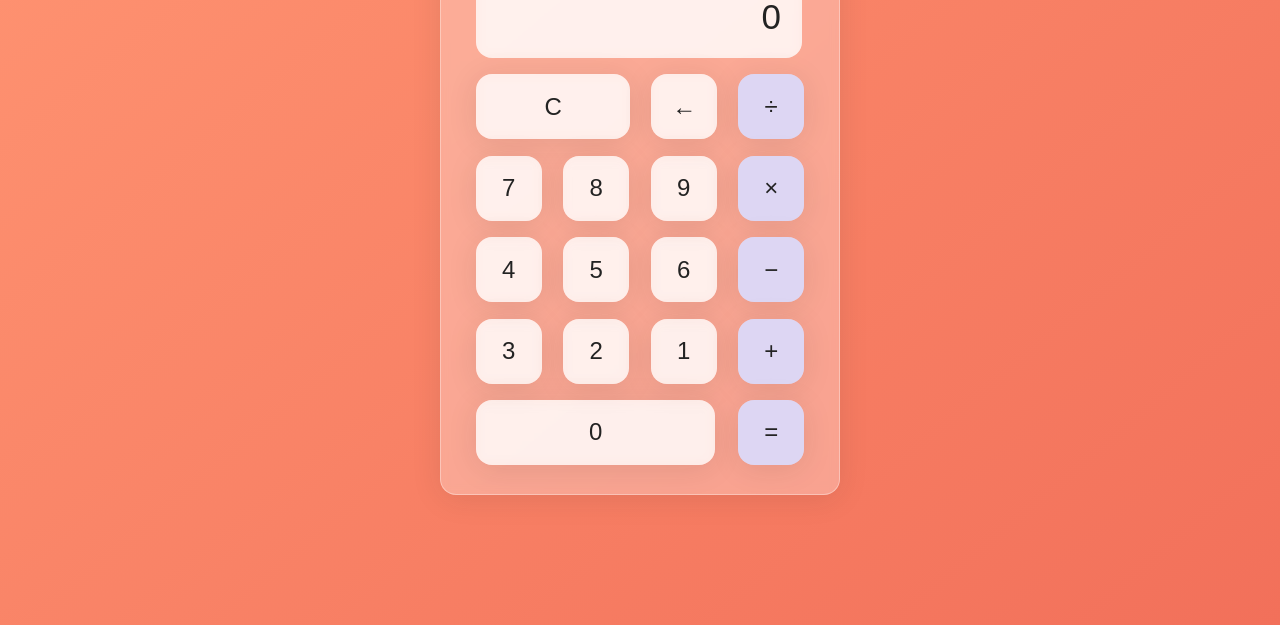
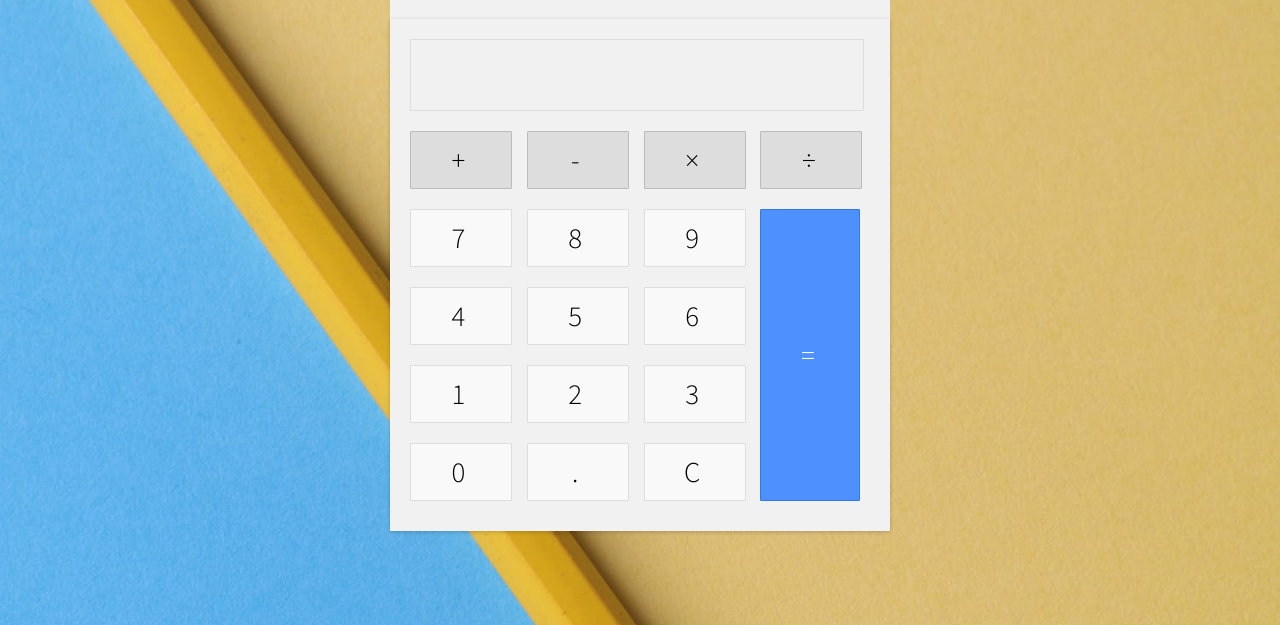
Before and after one commit to Harshitjoc/HTML-CSS-JAVASCRIPT, a plain HTML site: page Projects/Calculator Web App/index.html in a window 1280 px wide. Shown: the part 175-800 px from the top of the page. Drawn offline with Linux system fonts and the light colour scheme.

Commit message:
Modified Calculator WebApp

```diff
--- a/Projects/Calculator Web App/index.html
+++ b/Projects/Calculator Web App/index.html
@@ -6,85 +6,50 @@
     <meta http-equiv="X-UA-Compatible" content="IE=edge">
     <meta name="viewport" content="width=device-width, initial-scale=1.0">
     <link rel="stylesheet" href="style.css">
-    <title>Calculator by MaX1m!</title>
+    <link href='https://fonts.googleapis.com/css?family=Source+Sans+Pro:300' rel='stylesheet' type='text/css'>
+    <title>Calculator</title>
 </head>
 
 <body>
+    <div id="section">
+        <header>
+            <div>Calculator</div>
+        </header>
 
-    <div class="wrapper">
-        <section class="screen">
-            0
-        </section>
-
-        <section id="input" class="calc-buttons">
-            <div class="calc-button-row">
-                <button class="calc-button double">
-                    C
-                </button>
-                <button class="calc-button">
-                    &larr;
-                </button>
-                <button class="calc-button">
-                    &divide;
-                </button>
+        <div class="calculator">
+            <div class="input" id="input"></div>
+            <div class="buttons">
+                <div class="operators">
+                    <div>+</div>
+                    <div>-</div>
+                    <div>&times;</div>
+                    <div>&divide;</div>
+                </div>
+                <div class="leftPanel">
+                    <div class="numbers">
+                        <div>7</div>
+                        <div>8</div>
+                        <div>9</div>
+                    </div>
+                    <div class="numbers">
+                        <div>4</div>
+                        <div>5</div>
+                        <div>6</div>
+                    </div>
+                    <div class="numbers">
+                        <div>1</div>
+                        <div>2</div>
+                        <div>3</div>
+                    </div>
+                    <div class="numbers">
+                        <div>0</div>
+                        <div>.</div>
+                        <div id="clear">C</div>
+                    </div>
+                </div>
+                <div class="equal" id="result">=</div>
             </div>
-
-            <div class="calc-button-row">
-                <button class="calc-button">
-                    7
-                </button>
-                <button class="calc-button">
-                    8
-                </button>
-                <button class="calc-button">
-                    9
-                </button>
-                <button class="calc-button">
-                    &times;
-                </button>
-            </div>
-
-            <div class="calc-button-row">
-                <button class="calc-button">
-                    4
-                </button>
-                <button class="calc-button">
-                    5
-                </button>
-                <button class="calc-button">
-                    6
-                </button>
-                <button class="calc-button">
-                    &minus;
-                </button>
-            </div>
-
-            <div class="calc-button-row">
-                <button class="calc-button">
-                    3
-                </button>
-                <button class="calc-button">
-                    2
-                </button>
-                <button class="calc-button">
-                    1
-                </button>
-                <button class="calc-button">
-                    &plus;
-                </button>
-            </div>
-
-            <div class="calc-button-row">
-                <button class="calc-button triple">
-                    0
-                </button>
-                <button class="calc-button">
-                    &equals;
-                </button>
-            </div>
-
-        </section>
-
+        </div>
     </div>
 
 
@@ -93,5 +58,3 @@
 </body>
 
 </html>
-
-<!-- Background Image URL: https://i.imgur.com/mSPU63U.jpg -->
--- a/Projects/Calculator Web App/style.css
+++ b/Projects/Calculator Web App/style.css
@@ -1,104 +1,139 @@
-html {
-    box-sizing: border-box;
-    height: 100%;
+body {
+    width: 500px;
+    margin: 4% auto;
+    font-family: 'Source Sans Pro', sans-serif;
+    letter-spacing: 5px;
+    font-size: 1.8rem;
+    -moz-user-select: none;
+    -webkit-user-select: none;
+    -ms-user-select: none;
+    background-image: url("mSPU63U.jpg");
+    background-repeat: no-repeat;
+    background-size: cover;
 }
 
-*,
-*::before,
-*::after {
-    box-sizing: inherit;
-    margin: 0;
-    padding: 0;
+#section {
+    padding-top: 10px;
+    background-color: #f1f1f1;
 }
 
-body {
-    align-items: center;
-    background: linear-gradient(320deg, #F2705A, #FF9472);
+header div {
     display: flex;
-    font-family: 'Dosis', sans-serif;
-    font-display: swap;
-    height: inherit;
     justify-content: center;
+    text-transform: uppercase;
+    font-size: 50px;
+    margin: 35px;
+    font-weight: bolder;
+    box-shadow: 0px 1px 4px 0px rgba(0, 0, 0, 0.2);
+    border-radius: 1px;
+    background-color: blueviolet;
+    color: white;
 }
 
-.wrapper {
-    backdrop-filter: blur(5.5px);
-    -webkit-backdrop-filter: blur(5.5px);
-    border-radius: 16px;
-    box-shadow: 0 4px 30px rgba(35, 35, 35, 0.1);
-    color: #232323;
-    backdrop-filter: blur(4px);
-    -webkit-backdrop-filter: blur(4px);
-    background: rgba(255, 255, 255, 0.30);
-    border: 1px solid rgba(255, 255, 255, 0.34);
-    flex-basis: 400px;
-    height: 540px;
-    padding: 20px 35px;
+.calculator {
+    padding: 20px;
+    -webkit-box-shadow: 0px 1px 4px 0px rgba(0, 0, 0, 0.2);
+    box-shadow: 0px 1px 4px 0px rgba(0, 0, 0, 0.2);
+    border-radius: 1px;
 }
 
-.screen {
-    backdrop-filter: blur(5.5px);
-    -webkit-backdrop-filter: blur(5.5px);
-    background: rgba(255, 255, 255, 0.75);
-    border: 1px solid rgba(255, 255, 255, 0.01);
-    border-radius: 16px;
-    box-shadow: 0 4px 30px rgba(35, 35, 35, 0.0.1);
-    color: #232323;
-    font-size: 35px;
-    overflow: auto;
-    padding: 20px;
+.input {
+    border: 1px solid #ddd;
+    border-radius: 1px;
+    height: 60px;
+    padding-right: 15px;
+    padding-top: 10px;
     text-align: right;
-    width: 326px;
+    margin-right: 6px;
+    font-size: 2.5rem;
+    overflow-x: auto;
+    transition: all .2s ease-in-out;
 }
 
-.calc-button-row {
-    display: flex;
-    justify-content: space-between;
-    margin: 5% 0;
+.input:hover {
+    border: 1px solid #bbb;
+    -webkit-box-shadow: inset 0px 1px 4px 0px rgba(0, 0, 0, 0.2);
+    box-shadow: inset 0px 1px 4px 0px rgba(0, 0, 0, 0.2);
 }
 
-.calc-button {
-    backdrop-filter: blur(5.5px);
-    -webkit-backdrop-filter: blur(5.5px);
-    background: rgba(255, 255, 255, 0.75);
-    border: 1px solid rgba(255, 255, 255, 0.01);
-    border-radius: 16px;
-    box-shadow: 0 4px 30px rgba(35, 35, 35, 0.1);
-    color: #232323;
-    flex-basis: 20%;
-    font-family: inherit;
-    font-size: 24px;
-    height: 65px;
+.buttons {}
+
+.operators {}
+
+.operators div {
+    display: inline-block;
+    border: 1px solid #bbb;
+    border-radius: 1px;
+    width: 80px;
+    text-align: center;
+    padding: 10px;
+    margin: 20px 4px 10px 0;
+    cursor: pointer;
+    background-color: #ddd;
+    transition: border-color .2s ease-in-out, background-color .2s, box-shadow .2s;
 }
 
-.calc-button:last-child {
-    backdrop-filter: blur(5.5px);
-    -webkit-backdrop-filter: blur(5.5px);
-    background: rgba(255, 255, 255, 0.75);
-    border: 1px solid rgba(255, 255, 255, 0.01);
-    border-radius: 16px;
-    box-shadow: 0 4px 30px rgba(35, 35, 35, 0.1);
-    color: #232323;
-    background: #DDD6F3;
+.operators div:hover {
+    background-color: #ddd;
+    -webkit-box-shadow: 0px 1px 4px 0px rgba(0, 0, 0, 0.2);
+    box-shadow: 0px 1px 4px 0px rgba(0, 0, 0, 0.2);
+    border-color: #aaa;
 }
 
-.calc-button:last-child:hover {
-    background-color: inherit;
-    color: inherit;
+.operators div:active {
+    font-weight: bold;
 }
 
-.calc-button:hover {
-    background-color: inherit;
+.leftPanel {
+    display: inline-block;
 }
 
-.calc-button:active {
-    background-color: rgb(250, 232, 102);
+.numbers div {
+    display: inline-block;
+    border: 1px solid #ddd;
+    border-radius: 1px;
+    width: 80px;
+    text-align: center;
+    padding: 10px;
+    margin: 10px 4px 10px 0;
+    cursor: pointer;
+    background-color: #f9f9f9;
+    transition: border-color .2s ease-in-out, background-color .2s, box-shadow .2s;
 }
 
-.double {
-    flex-basis: 47%;
+.numbers div:hover {
+    background-color: #f1f1f1;
+    -webkit-box-shadow: 0px 1px 4px 0px rgba(0, 0, 0, 0.2);
+    box-shadow: 0px 1px 4px 0px rgba(0, 0, 0, 0.2);
+    border-color: #bbb;
 }
 
-.triple {
-    flex-basis: 73%;
+.numbers div:active {
+    font-weight: bold;
 }
+
+div.equal {
+    display: inline-block;
+    border: 1px solid #3079ED;
+    border-radius: 1px;
+    width: 17%;
+    text-align: center;
+    padding: 127px 10px;
+    margin: 10px 6px 10px 0;
+    vertical-align: top;
+    cursor: pointer;
+    color: #FFF;
+    background-color: #4d90fe;
+    transition: all .2s ease-in-out;
+}
+
+div.equal:hover {
+    background-color: #307CF9;
+    -webkit-box-shadow: 0px 1px 4px 0px rgba(0, 0, 0, 0.2);
+    box-shadow: 0px 1px 4px 0px rgba(0, 0, 0, 0.2);
+    border-color: #1857BB;
+}
+
+div.equal:active {
+    font-weight: bold;
+}
```
Also changed, not shown: Projects/Calculator Web App/script.js (+15 -117 lines), Projects/Calculator Web App/mSPU63U.jpg (added).
